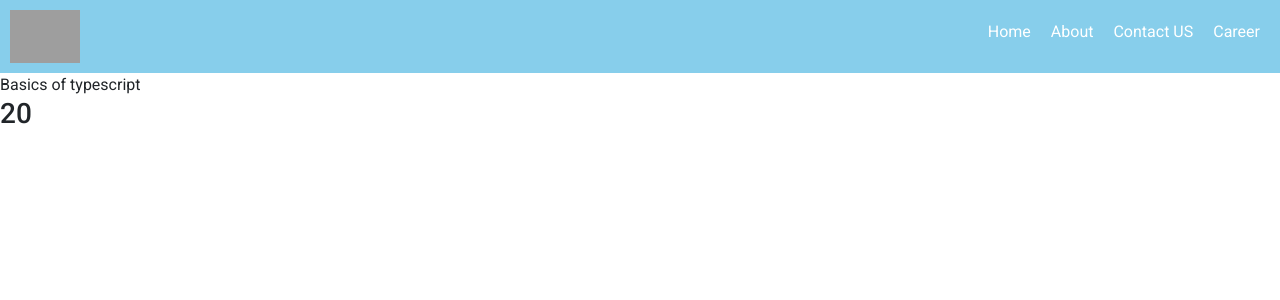
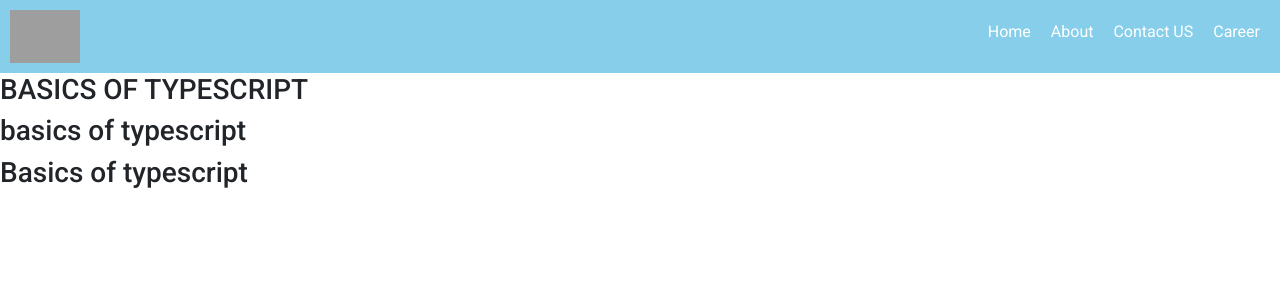
Before and after one commit to iampavanmun18/my-first-project, an Angular app: page / in a window 1280 px wide. Shown: the top 300 px of the page. Built offline with nearby package versions, Linux system fonts and the light colour scheme; grey boxes are pictures that could not be loaded.

Commit message:
added pipes for Uppercase,lowercase and Date()

```diff
--- a/src/app/app.component.html
+++ b/src/app/app.component.html
@@ -1,4 +1,6 @@
 <app-header></app-header>
-{{title}}
+<h3>{{title | uppercase}}</h3>
+<h3>{{title | lowercase}}</h3>
+<h3>{{title}}</h3>
 
-<h3>{{data}}</h3>
+<h4>{{today | date }}</h4>
```
